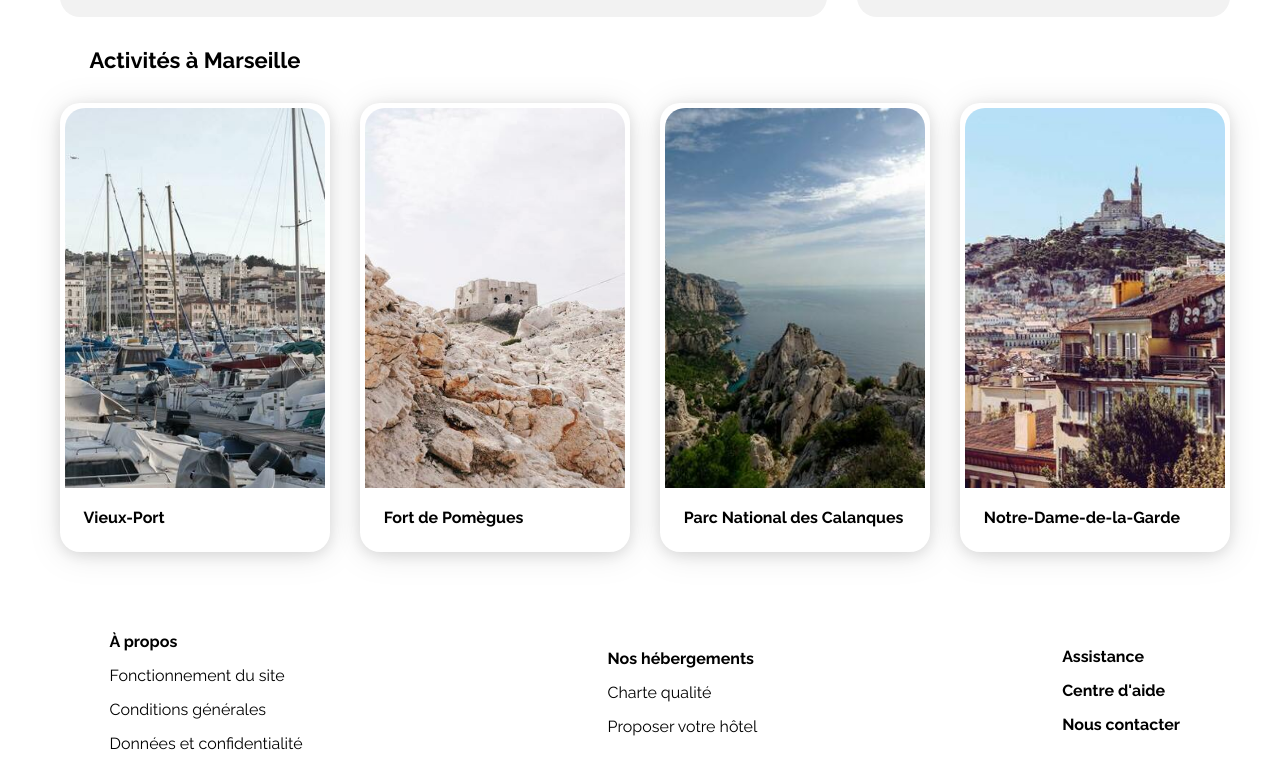
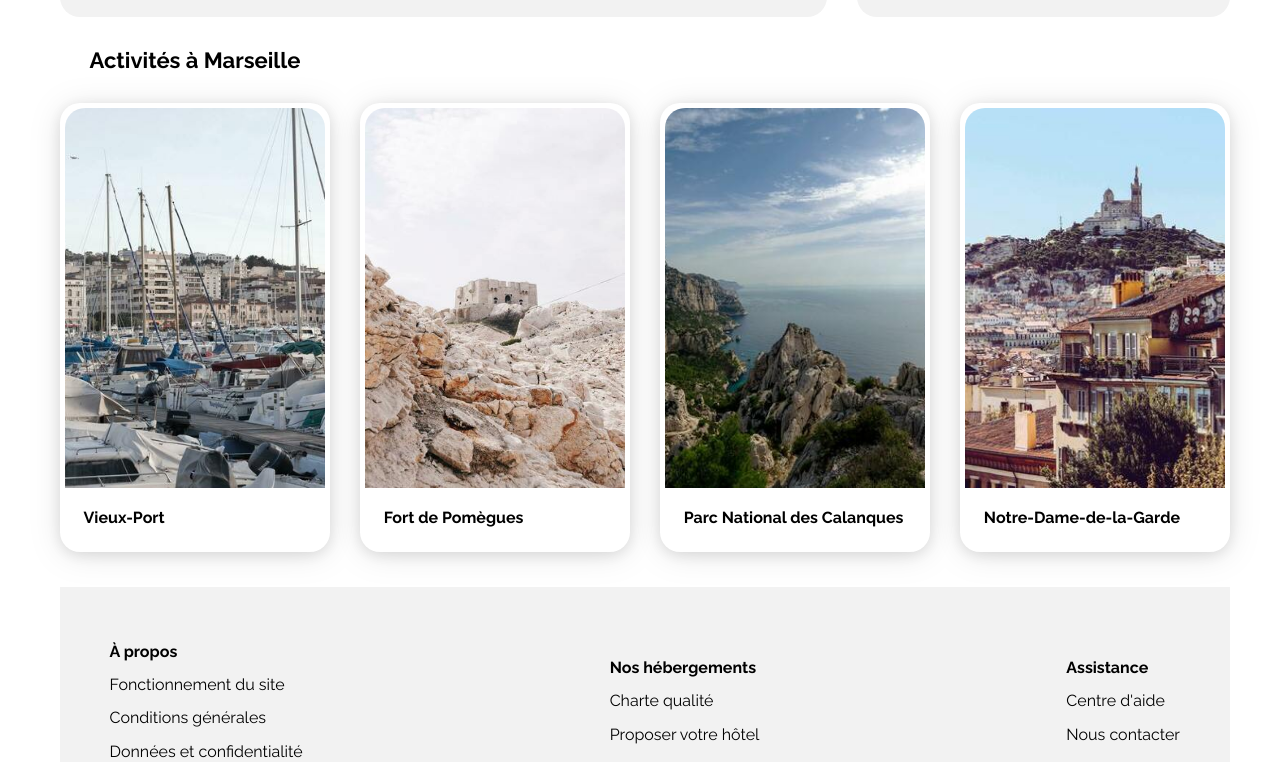
Before and after one commit to miikoa/livrable_3, a plain HTML site: page index.html in a window 1280 px wide. Shown: the part 1094-1856 px from the top of the page. Drawn offline with Linux system fonts and the light colour scheme.

Commit message:
added links to section

```diff
--- a/index.html
+++ b/index.html
@@ -341,6 +341,7 @@ o
 			<footer>
 				<section class="footer">
 					<div class="footer main-container">
+						<a class="footer-link" href="#">
 						<article class="propos">
 							<div class="content">
 								<h3 class="card-title">À propos</h3>
@@ -351,6 +352,8 @@ o
 								</ul>
 							</div>
 						</article>
+						</a>
+						<a class="footer-link" href="#">
 						<article class="nos-hébergements">
 							<div class="content">
 								<h3 class="card-title">Nos hébergements</h3>
@@ -360,15 +363,18 @@ o
 								</ul>
 							</div>
 						</article>
+						</a>
+						<a class="footer-link" href="#">
 						<article class="assistance">
 							<div class="content">
-								<h3 class="card-title">Assistance
+								<h3 class="card-title">Assistance</h3>
 								<ul class="list">
 									<li>Centre d'aide</li>
 									<li>Nous contacter</li>
 								</ul>
 							</div>
 						</article>
+						</a>
 					</div>
 				</section>
 			</footer>
--- a/style.css
+++ b/style.css
@@ -509,24 +509,42 @@ i.fa-circle-info {
 /****** Footer ***********/
 .footer {
 	display: flex;
+	align-items: center;
+	margin-top: 35px;
+	background-color: var(--main-bg-color);
+	width: 100%;
+}
+
+.footer .main-container {
+	display: flex;
 	justify-content: space-between;
 	align-items: center;
-	margin-top: 35px;
 }
 
-.footer .footer-list {
-	list-style: none;
+.footer-list {
 	display: flex;
-	gap: 30px;
 }
 
-.list{
+.footer-link a {
+	color: #000;
+	padding: 0;
+	margin: 0;
+	display: flex;
+	width: 35%;
+}
+
+.footer .list{
 	list-style: none;
 }
 
-.footer li{
+.footer .card-title{
+	margin-top: 20px;
+}
+.footer .list li {
 	margin-top: 15px;
 	font-size: 16px;
+	line-height: 18.78px;
+	font-weight: 400;
 }
 /* Le code ci-dessous correspond Ã  la version responsive uniquement */
 
```
